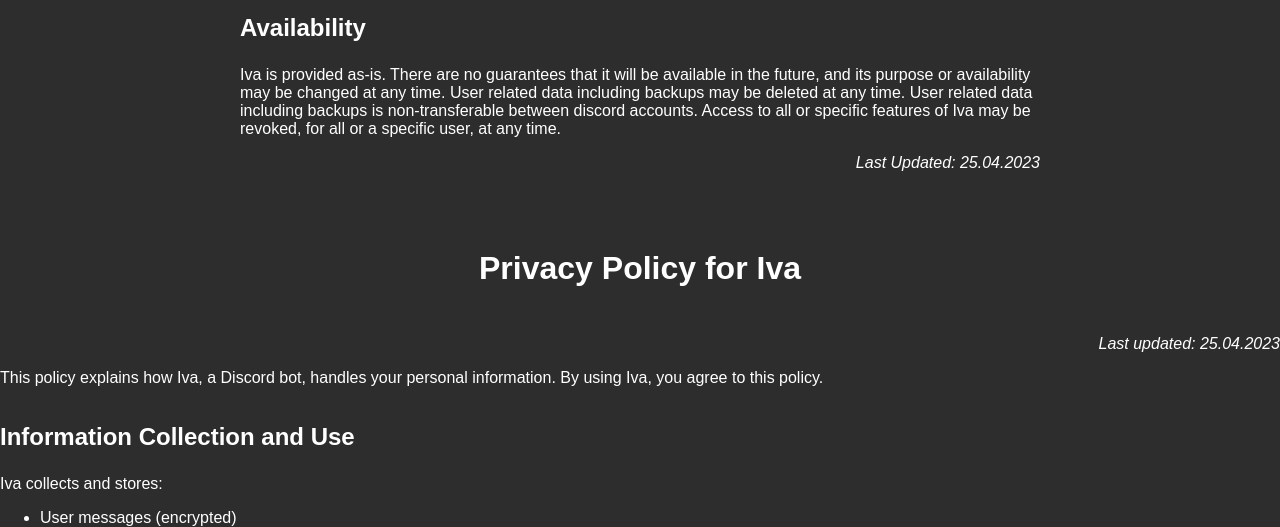
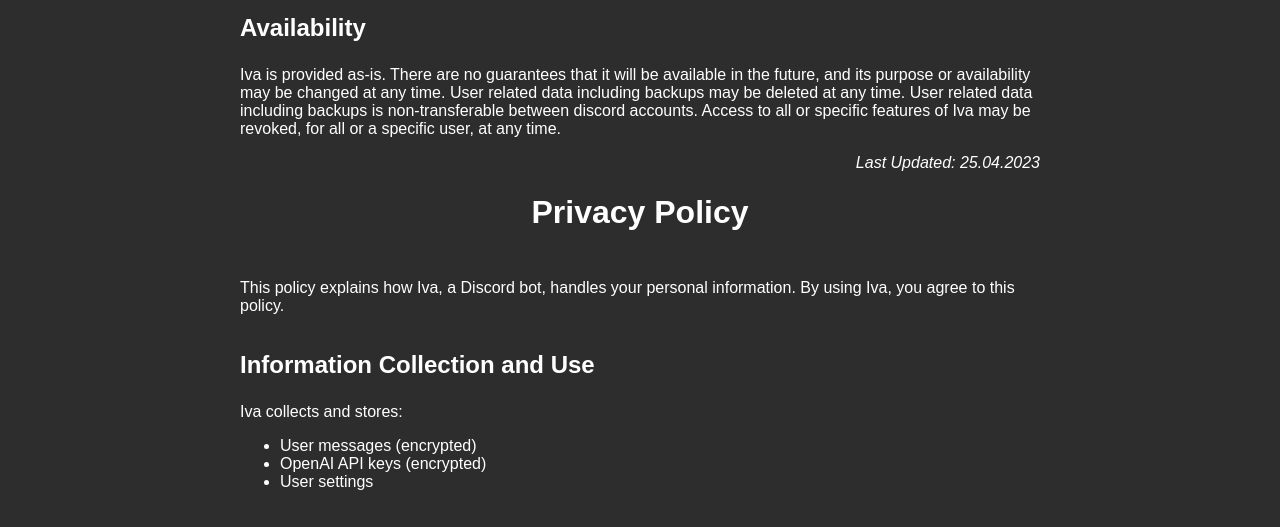
Before and after one commit to gutbash/gpt-iva-cord, a Flask app: page /policies in a window 1280 px wide. Shown: the part 524-1051 px from the top of the page. Run offline with Flask 3, Linux system fonts and the light colour scheme.

Commit message:
format policies page

```diff
--- a/templates/policies.html
+++ b/templates/policies.html
@@ -49,9 +49,7 @@
         <p>Iva is provided as-is. There are no guarantees that it will be available in the future, and its purpose or availability may be changed at any time. User related data including backups may be deleted at any time. User related data including backups is non-transferable between discord accounts. Access to all or specific features of Iva may be revoked, for all or a specific user, at any time.</p>
 
         <p class="last-updated">Last Updated: 25.04.2023</p>
-    </div>
-    <h1>Privacy Policy for Iva</h1>
-    <p class="last-updated">Last updated: 25.04.2023</p>
+        <h1>Privacy Policy</h1>
         <p>This policy explains how Iva, a Discord bot, handles your personal information. By using Iva, you agree to this policy.</p>
 
         <h2>Information Collection and Use</h2>
@@ -87,6 +85,7 @@
 
         <h2>Contact Us</h2>
         <p>For questions, contact us through our Discord support channel or email at iva.gpt.dev@gmail.com.</p>
-
+        <p class="last-updated">Last updated: 25.04.2023</p>
+    </div>
 </body>
 </html>
```
Lines whose indentation alone changed are shown as unchanged.
